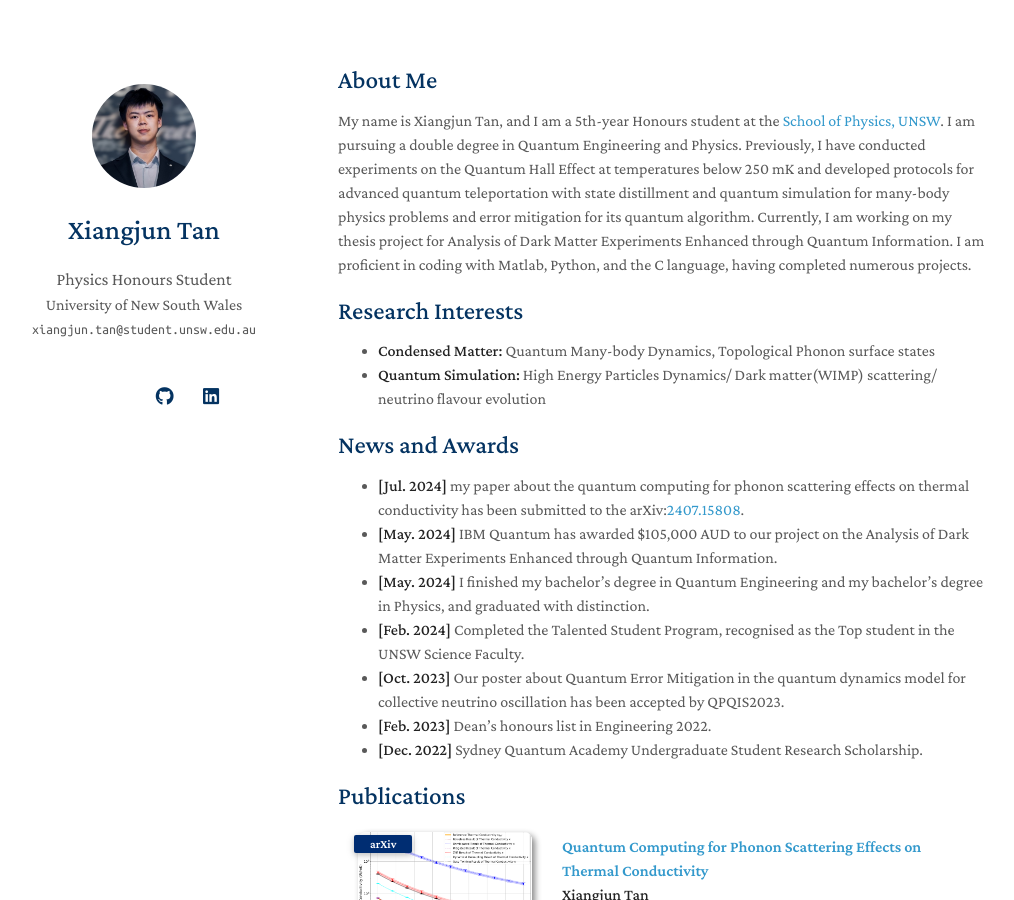
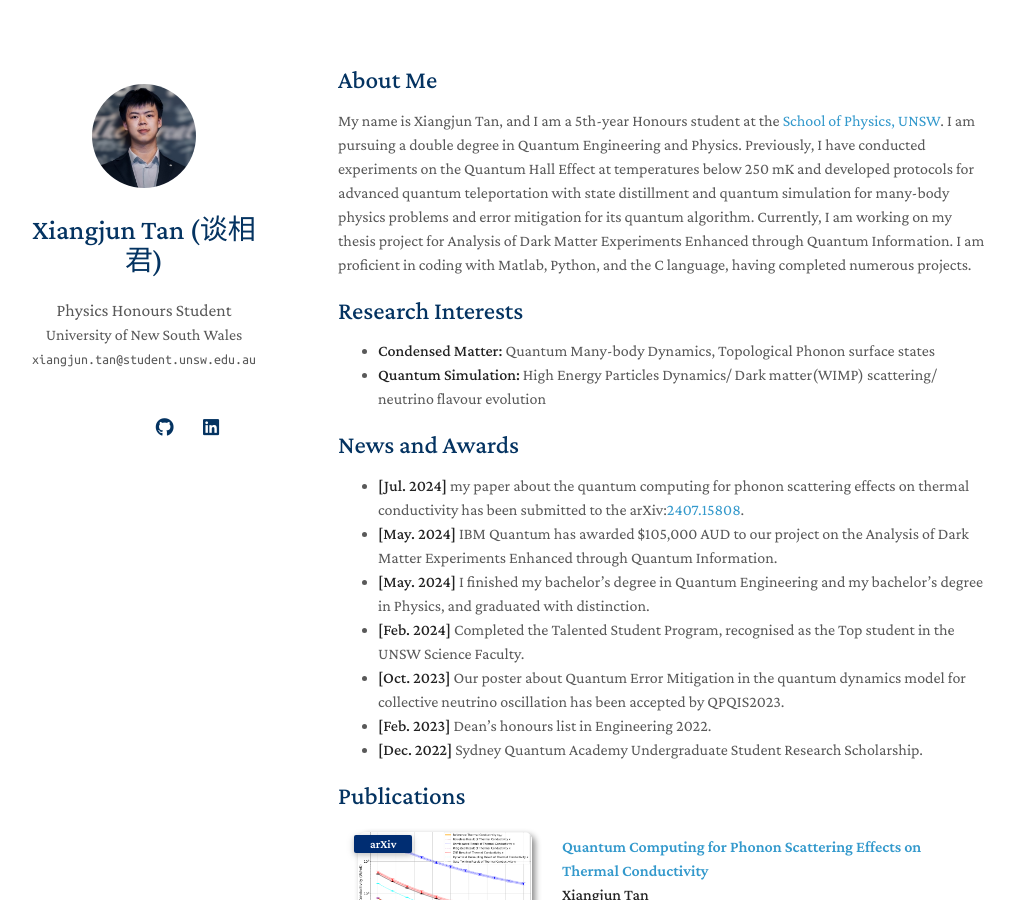
Before and after one commit to xiangjun-tan/xiangjun-tan.github.io, a Jekyll site: the page built from index.md, in a window 1280 px wide and 900 px high. Shown: the whole window, without its empty margins (132-1146 px from the left). Built offline with Jekyll 4.4.1, drawn with Linux system fonts in a browser that asks for light colours; nearby versions of some CDN libraries; a style sheet for code colours, icons or effects is not loaded; our own code applies the rules of GitHub Pages for plain Markdown files.

Commit message:
Update _config.yml

```diff
--- a/_config.yml
+++ b/_config.yml
@@ -1,5 +1,5 @@
 # Basic Information
-title: Xiangjun Tan
+title: Xiangjun Tan (谈相君)
 position: Physics Honours Student
 affiliation: University of New South Wales
 email: xiangjun.tan@student.unsw.edu.au
```
